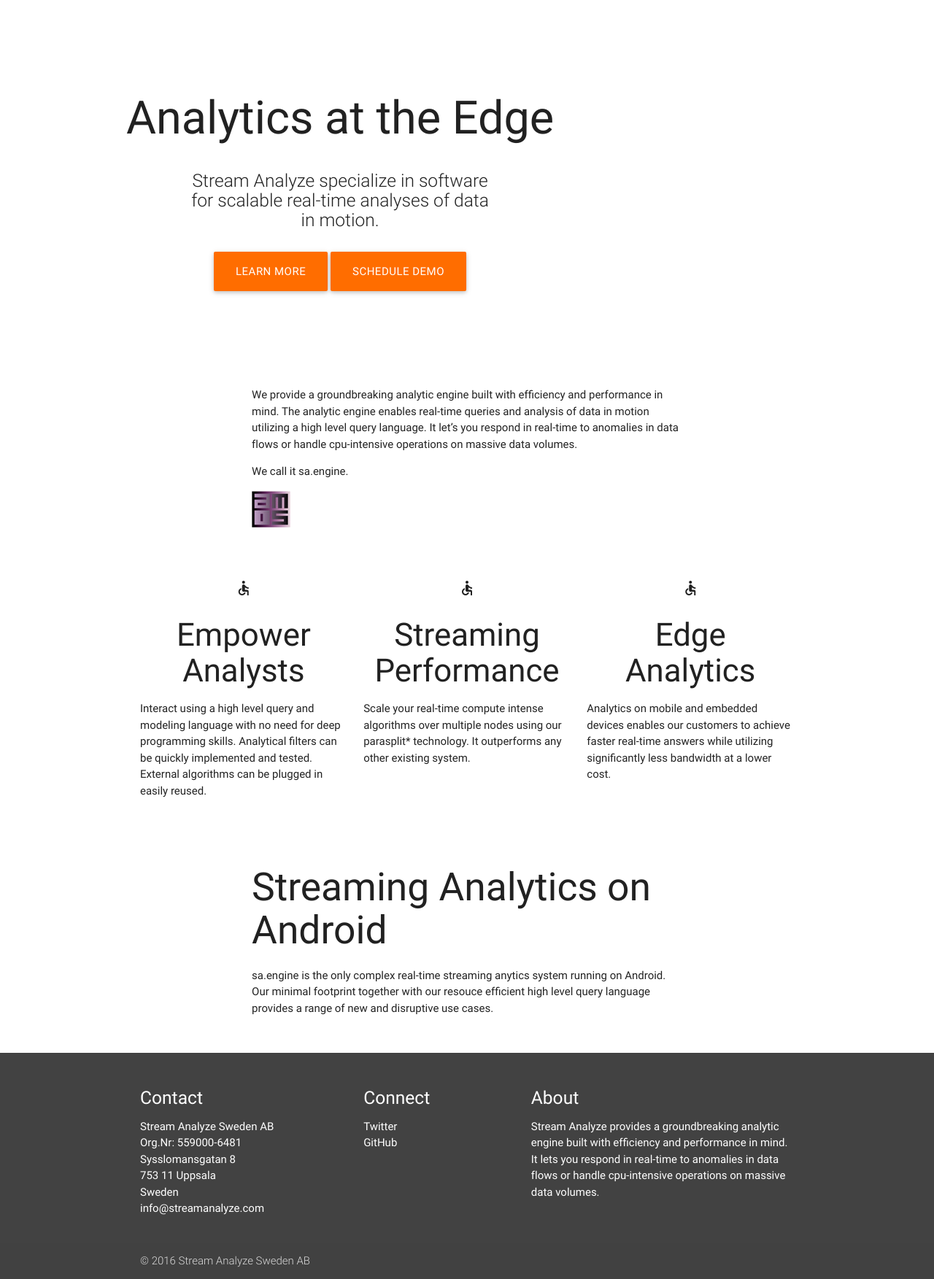
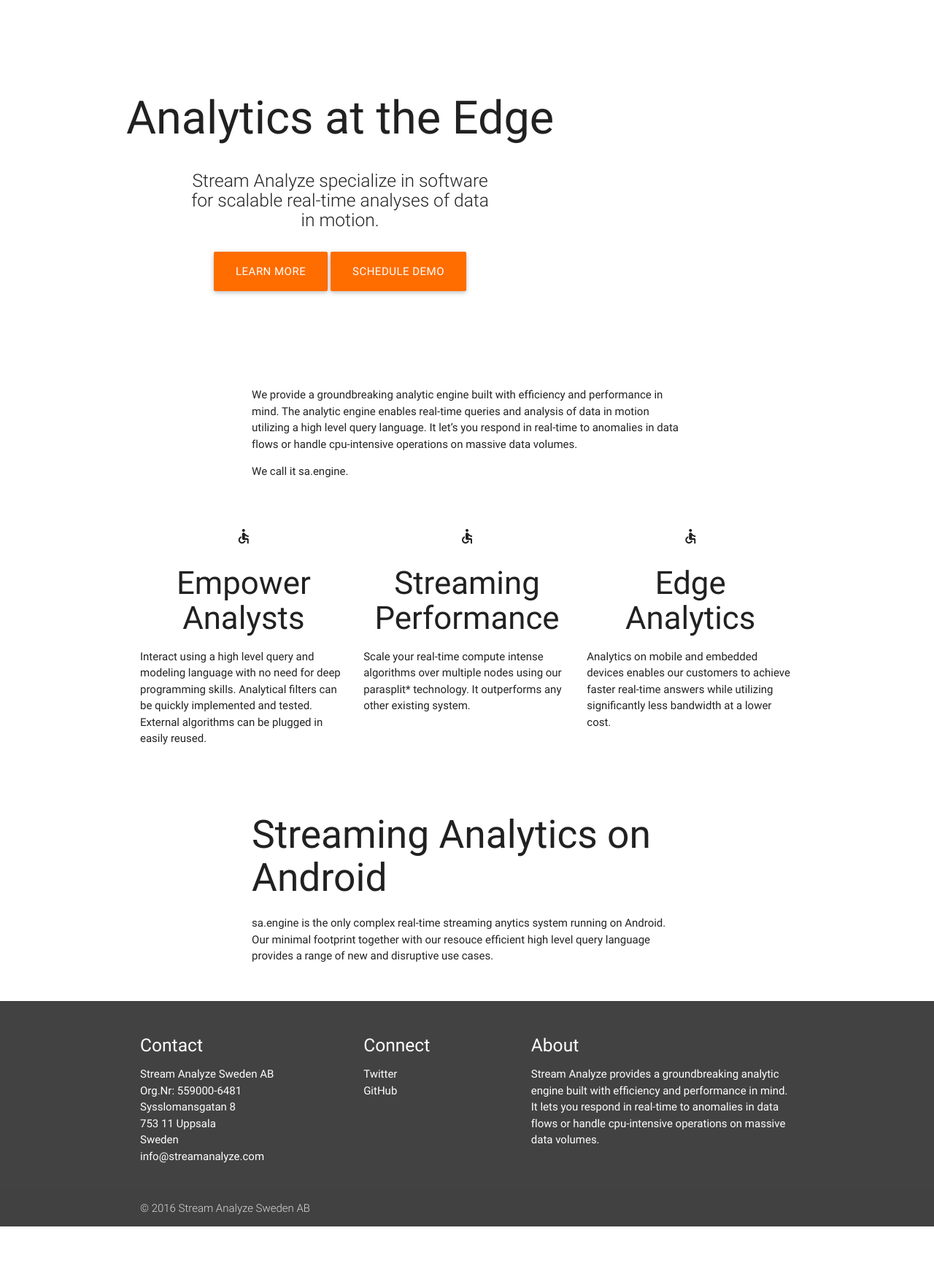
Before and after one commit to streamanalyze/streamanalyze.github.io, a Jekyll site: the page built from index.markdown, in a window 1280 px wide. Shown: the whole page at 73% size. Built offline with Jekyll 4.4.1, drawn with Linux system fonts in a browser that asks for light colours; nearby versions of some CDN libraries; a script that is not in the unit is left out; after the commit the page ends 1681 px from its top, so only the background shows below that.

Commit message:
Updated Index

```diff
--- a/index.markdown
+++ b/index.markdown
@@ -11,5 +11,3 @@
 We provide a groundbreaking analytic engine built with efficiency and performance in mind. The analytic engine enables real-time queries and analysis of data in motion utilizing a high level query language. It let’s you respond in real-time to anomalies in data flows or handle cpu-intensive operations on massive data volumes.
 
 We call it sa.engine.
-
-![amos_logo_53x50.jpg](/uploads/amos_logo_53x50.jpg)
```
